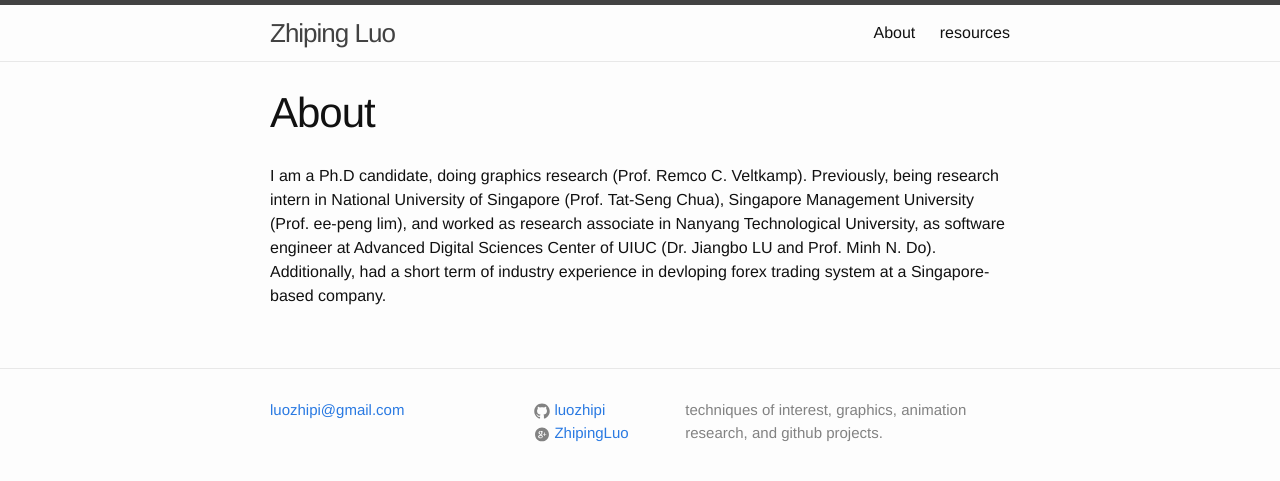
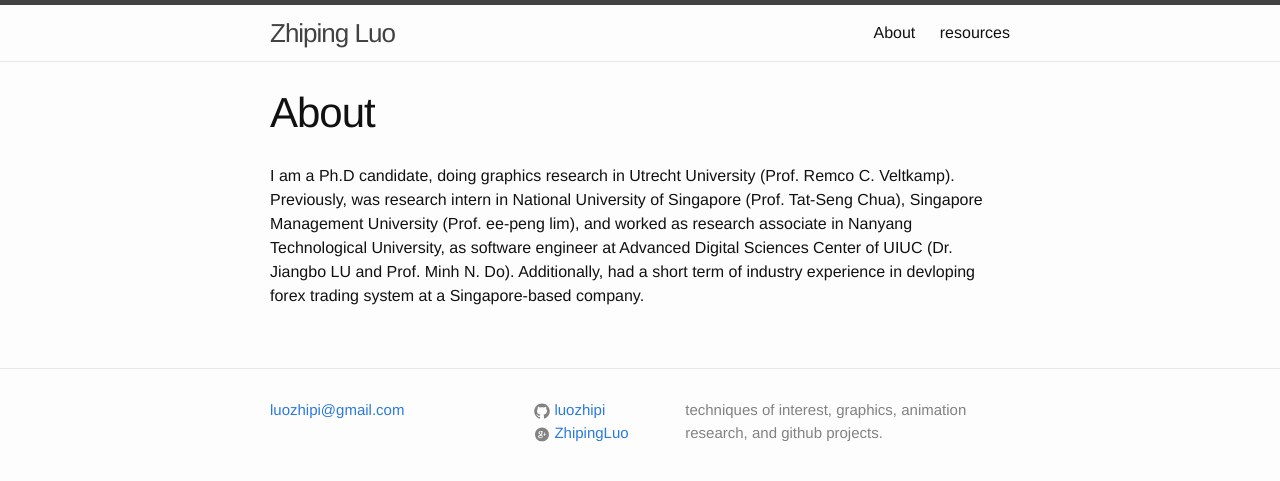
Before and after one commit to luozhipi/luozhipi.github.io, a Jekyll site: the page built from about.md, in a window 1280 px wide. Shown: the top 481 px of the page. Built offline with Jekyll 4.4.1, drawn with Linux system fonts in a browser that asks for light colours.

Commit message:
Update about.md

```diff
--- a/about.md
+++ b/about.md
@@ -4,4 +4,4 @@ title: About
 permalink: /about/
 ---
 
-I am a Ph.D candidate, doing graphics research (Prof. Remco C. Veltkamp). Previously, being research intern in National University of Singapore (Prof. Tat-Seng Chua), Singapore Management University (Prof. ee-peng lim), and worked as research associate in Nanyang Technological University, as software engineer at Advanced Digital Sciences Center of UIUC (Dr. Jiangbo LU and Prof. Minh N. Do). Additionally, had a short term of industry experience in devloping forex trading system at a Singapore-based company.
+I am a Ph.D candidate, doing graphics research in Utrecht University (Prof. Remco C. Veltkamp). Previously, was research intern in National University of Singapore (Prof. Tat-Seng Chua), Singapore Management University (Prof. ee-peng lim), and worked as research associate in Nanyang Technological University, as software engineer at Advanced Digital Sciences Center of UIUC (Dr. Jiangbo LU and Prof. Minh N. Do). Additionally, had a short term of industry experience in devloping forex trading system at a Singapore-based company.
```
